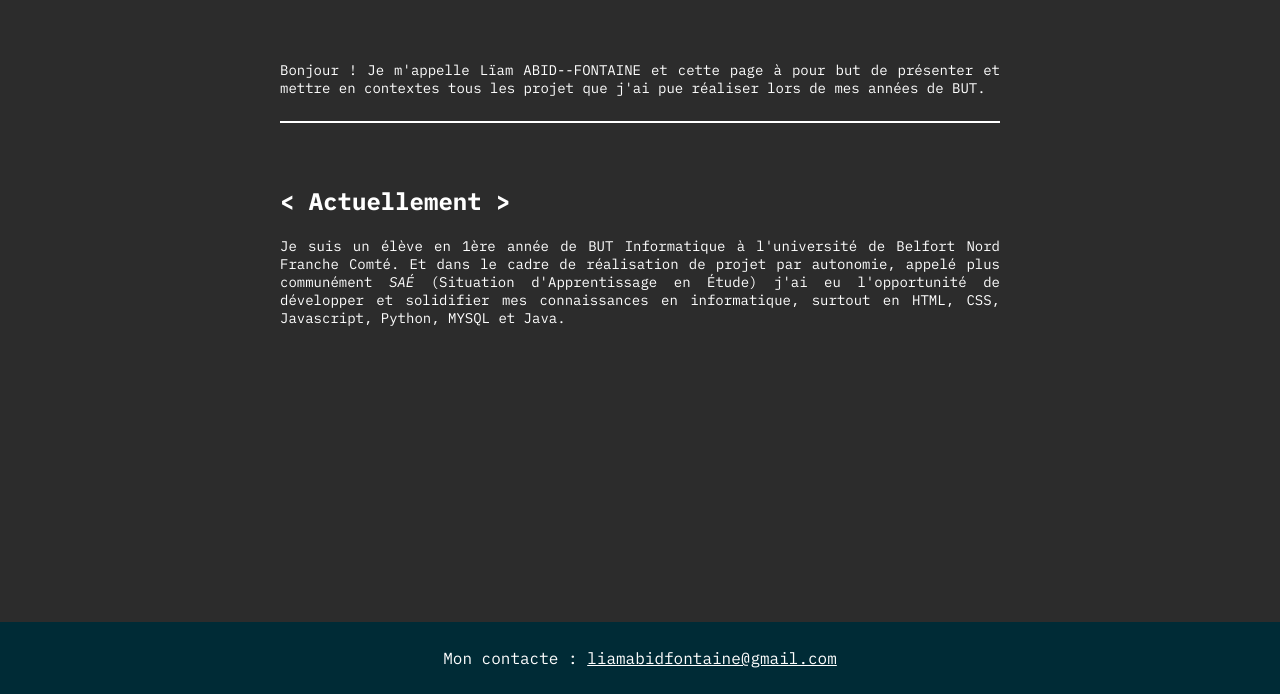
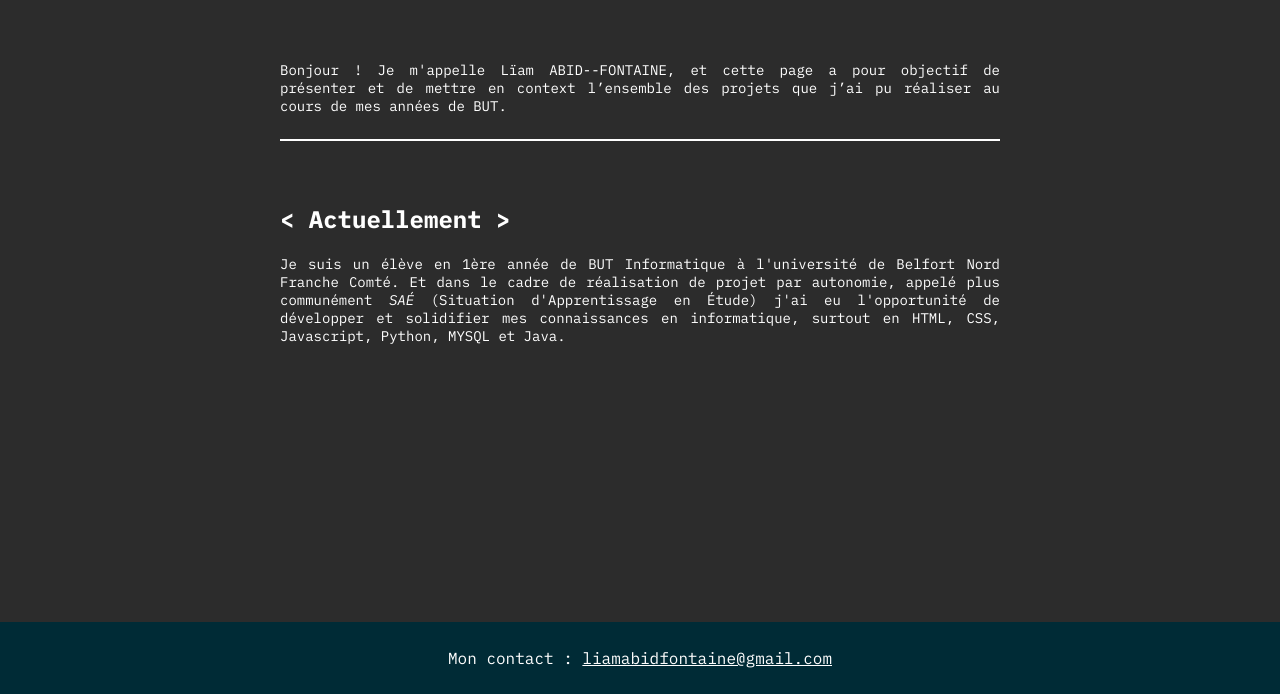
Before and after one commit to Abid-FontaineLiam/PortfolioBUT, a plain HTML site: page index.html in a window 1280 px wide. Shown: the part 106-800 px from the top of the page. Drawn offline with Linux system fonts and the light colour scheme.

Commit message:
Changement

```diff
--- a/index.html
+++ b/index.html
@@ -16,9 +16,8 @@
         <div id="text_desc">
             <br>
             <p>
-                Bonjour ! Je m'appelle Lïam ABID--FONTAINE et cette page à pour but
-                de présenter et mettre en contextes tous les projet que j'ai pue réaliser
-                lors de mes années de BUT.
+               Bonjour ! Je m'appelle Lïam ABID--FONTAINE, et cette page a pour objectif de présenter et de mettre en context
+               l’ensemble des projets que j’ai pu réaliser au cours de mes années de BUT.
             </p>
             <hr><br>
             <h2>&lt; Actuellement &gt;</h2>
@@ -32,7 +31,7 @@
         </div>
     </div>
     <footer>
-        <p>Mon contacte : <a href="mailto:liamabidfontaine@gmail.com">liamabidfontaine@gmail.com</a></p>
+        <p>Mon contact : <a href="mailto:liamabidfontaine@gmail.com">liamabidfontaine@gmail.com</a></p>
     </footer>
 </body>
 </html>
```
